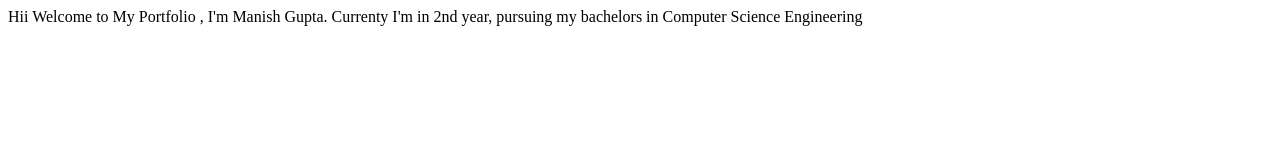
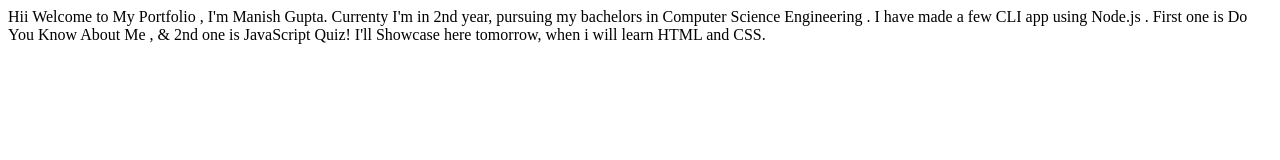
Before and after one commit to manishgupta416/manish-gupta, a plain HTML site: page index.html in a window 1280 px wide. Drawn offline with Linux system fonts and the light colour scheme.

Commit message:
update: added project details
added projects details that I have made.

```diff
--- a/index.html
+++ b/index.html
@@ -8,6 +8,12 @@
 </head>
 <body>
     Hii Welcome to My Portfolio , I'm Manish Gupta.
-    Currenty I'm in 2nd year, pursuing my bachelors in Computer Science Engineering
+    Currenty I'm in 2nd year, pursuing my bachelors in Computer Science Engineering .
+
+    I have made a few CLI app using Node.js .
+      First one is Do You Know About Me ,
+      & 2nd one is JavaScript Quiz!
+
+    I'll Showcase here tomorrow, when i will learn HTML and CSS.
 </body>
 </html>
```
